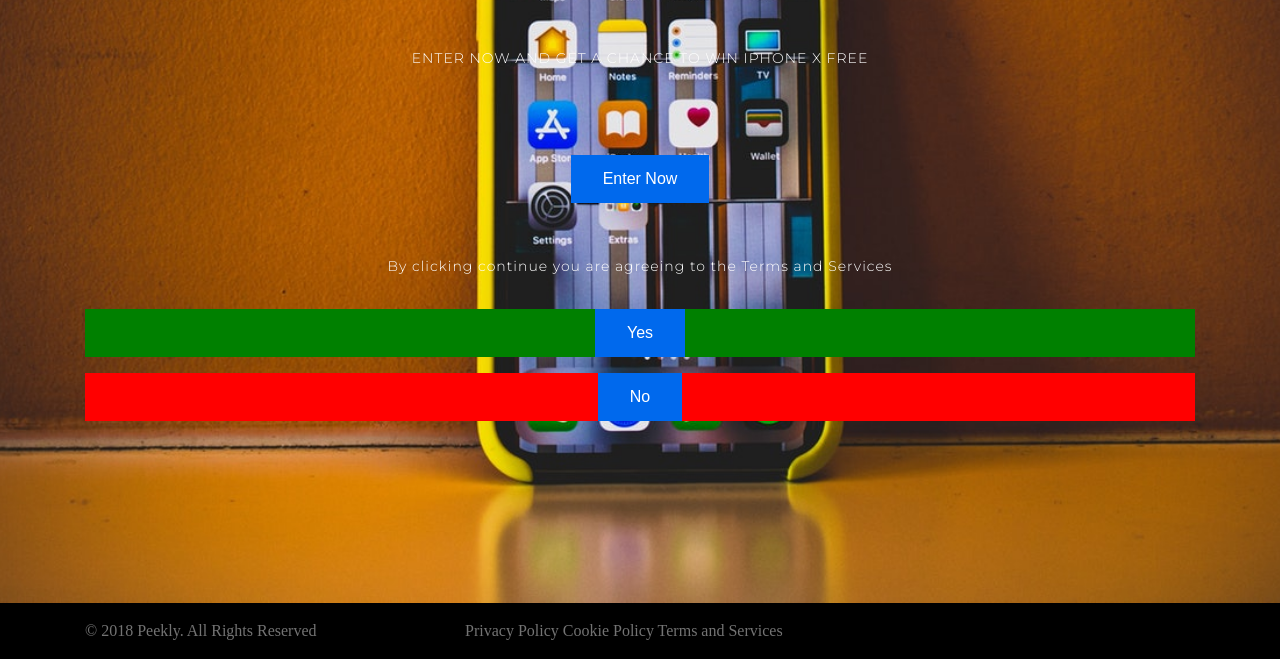
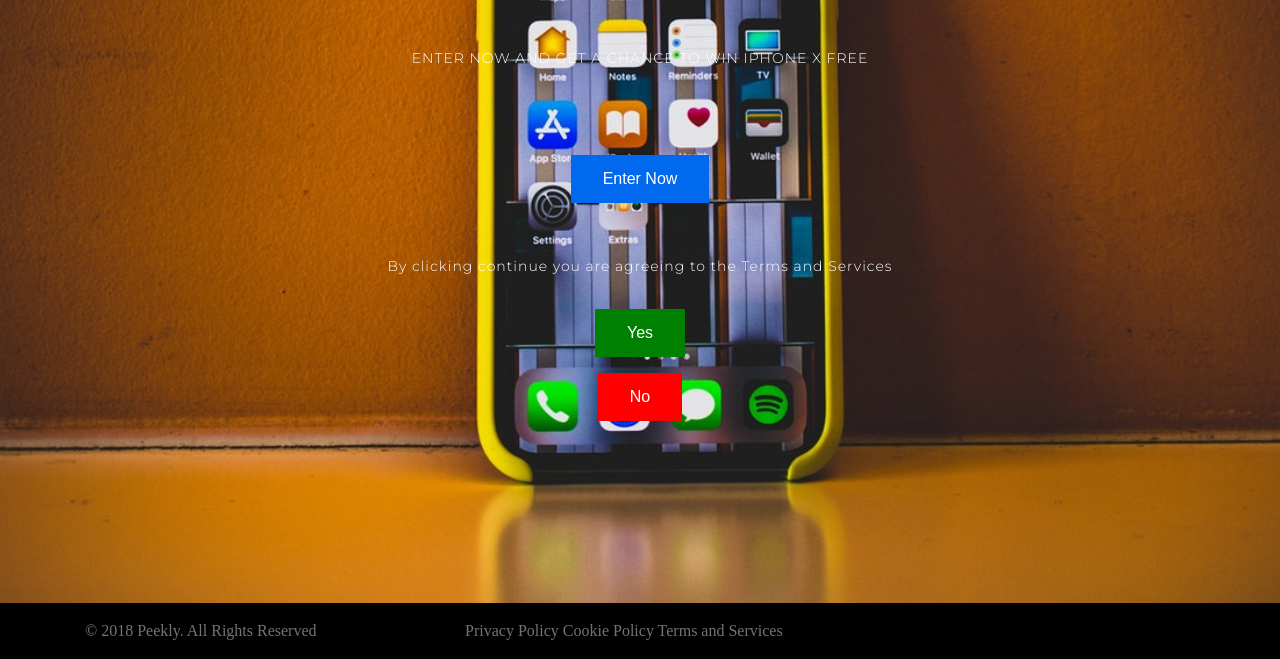
Before and after one commit to healthyatorfiles/peekly.top, a plain HTML site: page index.html in a window 1280 px wide. Shown: the part 389-1048 px from the top of the page. Drawn offline with Linux system fonts and the light colour scheme.

Commit message:
Update index.html

```diff
--- a/index.html
+++ b/index.html
@@ -67,12 +67,12 @@ input[type=text]:focus, input[type=password]:focus {
                   <p>By clicking continue you are agreeing to the Terms and Services</p>
 		</br>
 </br>
-<form method="get" id="green" action="#">
-    <button type="submit" >Yes</button>
+<form method="get"  action="#">
+    <button type="submit" id="green" >Yes</button>
 </form>
 </br>
-<form method="get" id="red" action="#" >
-    <button type="submit" >No</button>
+<form method="get"  action="#" >
+    <button type="submit" id="red">No</button>
 </form>
 </br>
 </br>
```
